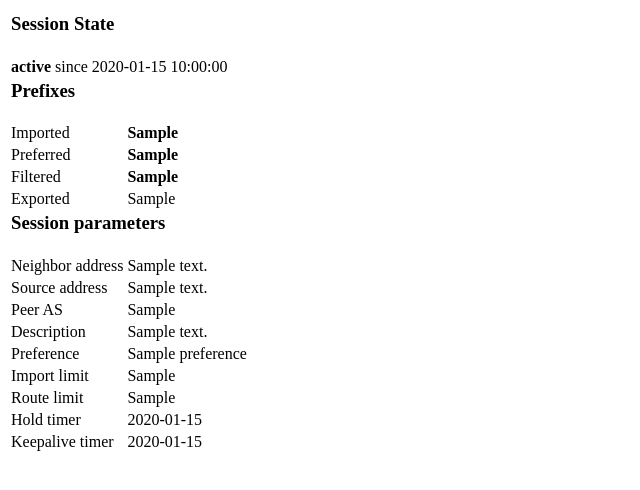
After one commit to phylocko/py-lg, a Flask app: template templates/peer_data.html in a window 1280 px wide. The commit adds this page. Shown: the top 490 px of the page, without its empty margins (0-640 px from the left). Run offline with Flask 2, Linux system fonts and the light colour scheme; the template is opened without the code that fills it: most values are stand-ins (such as "Sample title", 1, 10 or a date in 2020).

Commit message:
Peer page. Some refactoring

```diff
--- a/app.py
+++ b/app.py
@@ -1,3 +1,4 @@
+import re
 from flask import Flask, render_template, request, redirect
 from models import RouteServer, Prefix
 
@@ -20,7 +21,7 @@ def summary():
     if not service in ['fv', 'wix']:
         service = "wix"
 
-    family = request.args.get('family', "rs1")
+    family = request.args.get('family', "4")
     if not family in ['4', '6']:
         family = "4"
 
@@ -37,33 +38,78 @@ def summary():
                            family=family)
 
 
+@app.route("/peer/<peer>")
+def peer(peer):
+    error = None
+    service = "wix"
+    rs1_peer = None
+    rs2_peer = None
+
+    family = request.args.get('family', "4")
+    if not family in ['4', '6']:
+        family = "4"
+
+    peer_string = peer.strip()
+    wix_pattern = re.compile("^193\.106\.(112|113)\.[0-9]{1,3}$")
+    fv_pattern = re.compile("^85\.112\.(122|123)\.[0-9]{1,3}$")
+
+    if not wix_pattern.search(peer_string) and not fv_pattern.search(peer_string):
+        error = "The peer address %s is not correct." % peer_string
+
+    else:
+        if "193.106" in peer_string:
+            service = "wix"
+        else:
+            service = "fv"
+
+        rs1 = RouteServer(servers['rs1'], service, family)
+        rs2 = RouteServer(servers['rs2'], service, family)
+
+        rs1.peer(peer_string)
+        rs2.peer(peer_string)
+
+        rs1_peer = rs1._peers[0]
+        rs2_peer = rs2._peers[0]
+
+    return render_template("peer.html",
+                           service=service,
+                           family=family,
+                           peer_address=peer_string,
+                           rs1=rs1,
+                           rs2=rs2,
+                           rs1_peer=rs1_peer,
+                           rs2_peer=rs2_peer,
+                           peer=peer,
+                           error=error)
+
+
 def peers_pairs(rs1_peers, rs2_peers):
     pairs = []
 
     checked_values = []
 
-    for peer in rs1_peers:
-        pair = find_pair(peer.value, rs2_peers)
+    for rs1_peer in rs1_peers:
+        pair = find_pair(rs1_peer.neighbor_address, rs2_peers)
         twins = {
-            'value': peer.value,
-            'neighbor_address': peer.neighbor_address,
-            'neighbor_as': peer.neighbor_as,
-            'description': peer.description,
-            'rs1': peer,
+            'value': rs1_peer.value,
+            'neighbor_address': rs1_peer.neighbor_address,
+            'neighbor_as': rs1_peer.neighbor_as,
+            'description': rs1_peer.description,
+            'rs1': rs1_peer,
             'rs2': pair,
         }
         pairs.append(twins)
-        checked_values.append(peer.value)
+        checked_values.append(rs1_peer.value)
 
-    for peer in rs2_peers:
-        if not peer.value in checked_values:
-            pair = find_pair(peer.value, rs1_peers)
+    for rs2_peer in rs2_peers:
+        if not rs2_peer.value in checked_values:
+            pair = find_pair(rs2_peer.value, rs1_peers)
             twins = {
-                'value': peer.value,
-                'neighbor_address': peer.neighbor_address,
-                'neighbor_as': peer.neighbor_as,
-                'description': peer.description,
-                'rs1': peer,
+                'value': rs2_peer.value,
+                'neighbor_address': rs2_peer.neighbor_address,
+                'neighbor_as': rs2_peer.neighbor_as,
+                'description': rs2_peer.description,
+                'rs1': rs2_peer,
                 'rs2': pair,
             }
             pairs.append(twins)
@@ -71,9 +117,9 @@ def peers_pairs(rs1_peers, rs2_peers):
     return pairs
 
 
-def find_pair(value, peers):
+def find_pair(neighbor_address, peers):
     for peer in peers:
-        if peer.value == value:
+        if peer.neighbor_address == neighbor_address:
             return peer
     return None
 
--- a/templates/navbar.html
+++ b/templates/navbar.html
@@ -17,11 +17,8 @@
         </div>
 
         <div id="navbar" class="collapse navbar-collapse">
-
             {% include 'main_menu.html' %}
-
             {% include 'search_box.html' %}
-
         </div><!--/.nav-collapse -->
     </div>
 </nav>
--- /dev/null
+++ b/templates/peer_data.html
@@ -0,0 +1,37 @@
+    <table class="table">
+        <tr>
+            <tr><td colspan="2"><h3>Session State</h3></td></tr>
+
+            <tr>
+
+            {% if peer.state == "up" %}
+                    <td colspan="2" class="success"><b>{{ peer.bgp_state }}</b> since {{ peer.last_event_time }}</td>
+            {% elif peer.state == "feed" %}
+                    <td colspan="2" class="warning"><b>{{ peer.bgp_state }}</b> since {{ peer.last_event_time }}</td>
+            {% else %}
+                <td colspan="2" class="danger"><b>{{ peer.bgp_state_details }}</b> since {{ peer.last_event_time }}</td>
+            {% endif %}
+            </tr>
+
+
+            <tr><td colspan="2"><h3>Prefixes</h3></td></tr>
+
+            <tr><td class="warning text-right">Imported</td><td class="active"><b>{{ peer.imported_routes }}</b></td></tr>
+            <tr><td class="success text-right">Preferred</td><td class="active text-success"><b>{{ peer.preferred_routes }}</b></td></tr>
+            <tr><td class="danger text-right">Filtered</td><td class="active text-danger"><b>{{ peer.filtered_routes }}</b></td></tr>
+            <tr><td class="active text-right">Exported</td><td class="active">{{ peer.exported_routes }}</td></tr>
+
+            <tr><td colspan="2"><h3>Session parameters</h3></td></tr>
+            <tr><td>Neighbor address</td><td class="active">{{ peer.neighbor_address }}</td></tr>
+            <tr><td>Source address</td><td class="active">{{ peer.source_address }}</td></tr>
+            <tr><td>Peer AS</td><td class="active">{{ peer.neighbor_as }}</td></tr>
+            <tr><td>Description</td><td class="active">{{ peer.description }}</td></tr>
+            <tr><td>Preference</td><td class="active">{{ peer.preference }}</td></tr>
+            <tr><td>Import limit</td><td class="active">{{ peer.import_limit }}</td></tr>
+            <tr><td>Route limit</td><td class="active">{{ peer.route_limit }}</td></tr>
+            <tr><td>Hold timer</td><td class="active">{{ peer.hold_timer }}</td></tr>
+            <tr><td>Keepalive timer</td><td class="active">{{ peer.keepalive_timer }}</td></tr>
+
+
+        </tr>
+    </table>
--- a/templates/search_box.html
+++ b/templates/search_box.html
@@ -4,7 +4,7 @@
                  type="text" name="search"
                  value="{{ search_string }}"
                  class="form-control"
-                 placeholder="Peer, Prefix or Address">
+                 placeholder="Prefix or Address">
     </div>
     <button type="submit" class="btn btn-primary">Show</button>
 </form>
--- a/templates/summary.html
+++ b/templates/summary.html
@@ -1,6 +1,6 @@
 {% extends 'base.html' %}
 
-{% block content%}
+{% block content %}
 
 {% if not pairs %}
 
@@ -31,7 +31,7 @@
             </td>
             <td>
 
-                <a>{{ pair.neighbor_address }}</a>
+                <a href="/peer/{{ pair.neighbor_address }}">{{ pair.neighbor_address }}</a>
 
             </td>
 
```
Also changed, not shown: models.py (+24 -17 lines), templates/peer.html (added, +51 -0 lines).
